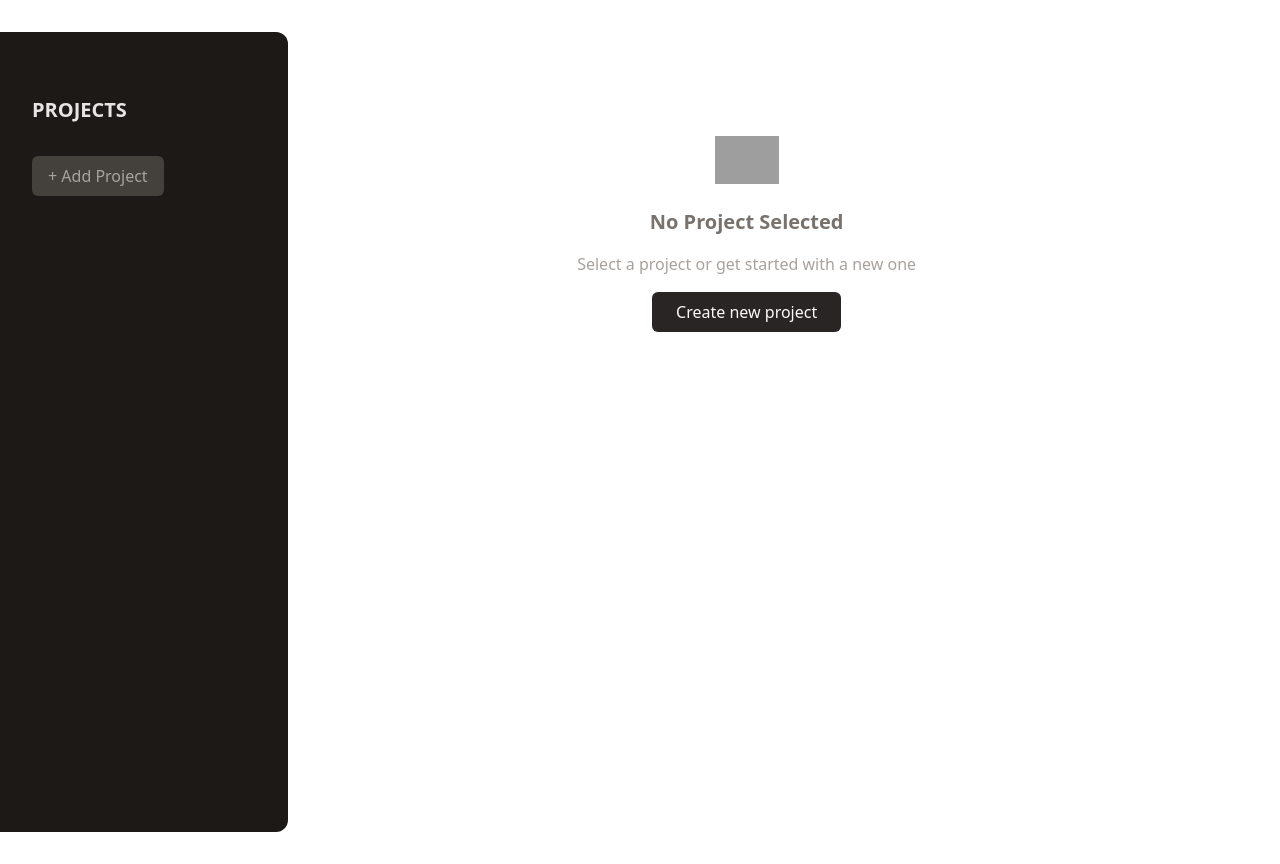
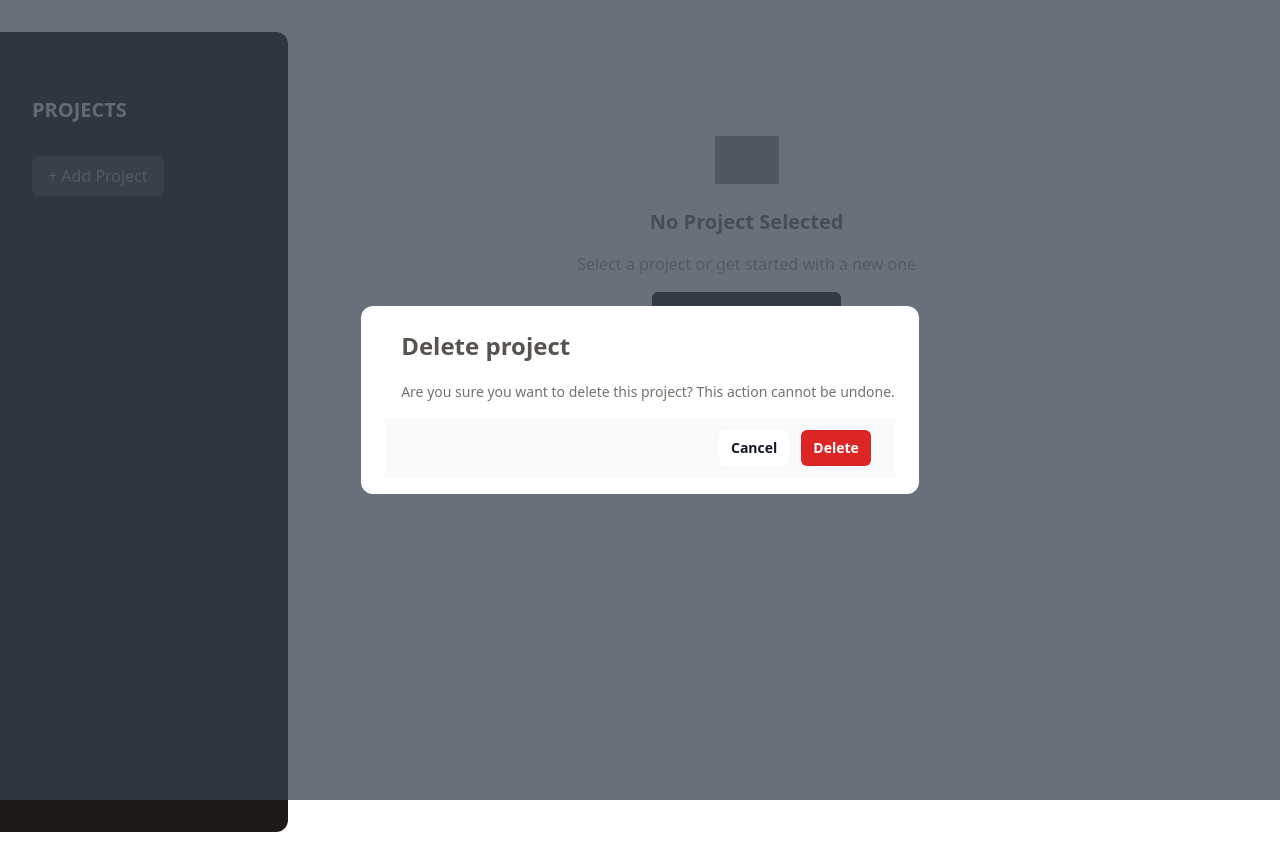
Before and after one commit to aroma-plakollii/project-management-app, a React (Vite) app: page / in a window 1280 px wide. Built offline with nearby package versions, Linux system fonts and the light colour scheme; grey boxes are pictures that could not be loaded.

Commit message:
added ProjectDetails and Modal

```diff
--- a/src/App.jsx
+++ b/src/App.jsx
@@ -3,17 +3,34 @@ import Sidebar from './components/Sidebar'
 import CreateProject from './components/CreateProject'
 import NoProject from './components/NoProject';
 import ProjectDetails from './components/ProjectDetails';
+import Modal from './components/Modal';
 
 function App() {
   const [isCreating, setIsCreating] = useState(false);
   const [projects, setProjects] = useState([]);
   const [selectedProject, setSelectedProject] = useState(null);
+  const [errors, setErrors] = useState({
+    title: false,
+    description: false,
+    dueDate: false,
+    task: false
+  })
 
-  const handleIsCreating = () => setIsCreating(true);
+  const handleIsCreating = () => {
+    setIsCreating(true);
+    setSelectedProject(null)
+  };
 
   const handleCancleIsCreating = () => setIsCreating(false);
 
   const handleCreateProject = (title, description, dueDate) => {
+    setErrors({
+      title: !title.current.value,
+      description: !description.current.value,
+      dueDate: !dueDate.current.value
+    })
+
+    if(title.current.value && description.current.value && dueDate.current.value){
       setProjects((prevProjects) => {
         const updatedProjects = [...prevProjects];
 
@@ -30,28 +47,63 @@ function App() {
 
       handleCancleIsCreating();
     }
+  }
 
   const handleSelectedProject = (index) => setSelectedProject(index);
 
   const handleAddTasks = (task, selectedProject) => {
-    console.log(task, selectedProject);
+    setErrors({
+      ...errors,
+      task: !task.current.value
+    })
+
+    if(task.current.value){
+      setProjects((prevProjects) =>
+        prevProjects.map((project, index) => {
+          if (index === selectedProject) {
+            return {
+              ...project,
+              tasks: [...project.tasks, task.current.value],
+            };
+          }
+          return project;
+        })
+      );
+    }
+  };
+
+  const handleDeleteProject = (index) => {
     setProjects((prevProjects) => {
       const updatedProjects = [...prevProjects];
-
-      updatedProjects.map((project, index) => (
-        index === selectedProject ? updatedProjects[index].tasks.push(task.current.value) : [...project]
-      ))
+      updatedProjects.splice(index, 1);
 
       return updatedProjects;
-    })
+    });
+
+    setSelectedProject(null);
   }
+
+  const handleClearTask = (selectedProject, index) => {
+    setProjects((prevProjects) => {
+      return prevProjects.map((project, projectIndex) => {
+        if (projectIndex === selectedProject) {
+          return {
+            ...project,
+            tasks: project.tasks.filter((task, taskIndex) => taskIndex !== index),
+          };
+        }
+        return project;
+      });
+    });
+  };
 
   return (
       <main className="h-screen my-8 flex gap-8">
         <Sidebar projects={projects} onIsCreating={handleIsCreating} onSelectedProject={handleSelectedProject} />
         {(!isCreating && selectedProject === null) && <NoProject onIsCreating={handleIsCreating} />}
-        {(isCreating && selectedProject === null) && <CreateProject onCreateProject={handleCreateProject} onCancleIsCreating={handleCancleIsCreating} />}
-        {selectedProject !== null && <ProjectDetails project={projects[selectedProject]} selectedProject={selectedProject} onAddTasks={handleAddTasks} />}
+        {(isCreating && selectedProject === null) && <CreateProject errors={errors} onCreateProject={handleCreateProject} onCancleIsCreating={handleCancleIsCreating} />}
+        {selectedProject !== null && <ProjectDetails error={errors.task} project={projects[selectedProject]} selectedProject={selectedProject} onAddTasks={handleAddTasks} onDeleteProject={handleDeleteProject} onClearTask={handleClearTask} />}
+        <Modal />
       </main>
   )
 }
--- a/src/components/CreateProject.jsx
+++ b/src/components/CreateProject.jsx
@@ -1,7 +1,7 @@
 import { useRef } from "react";
 import Input from "./Input";
 
-const CreateProject = ({onCreateProject, onCancleIsCreating}) => {
+const CreateProject = ({errors, onCreateProject, onCancleIsCreating}) => {
     const title = useRef();
     const description = useRef();
     const dueDate = useRef();
@@ -13,9 +13,9 @@ const CreateProject = ({onCreateProject, onCancleIsCreating}) => {
                 <button onClick={() => onCreateProject(title, description, dueDate)} className="px-6 py-2 rounded-md bg-stone-800 text-stone-50 hover:bg-stone-950">Save</button>
             </menu>
             <form>
-                <Input ref={title} label={'Title'} type="text" />
-                <Input ref={description} label={'Description'} textarea={true} />
-                <Input ref={dueDate} label={'Due date'} type="date" />
+                <Input error={errors.title} ref={title} label={'Title'} type="text" />
+                <Input error={errors.description}  ref={description} label={'Description'} textarea={true} />
+                <Input error={errors.dueDate}  ref={dueDate} label={'Due date'} type="date" />
             </form>
         </div>
     )
--- a/src/components/Input.jsx
+++ b/src/components/Input.jsx
@@ -1,11 +1,11 @@
-const Input = ({label, textarea = false, ...props}) => {
+const Input = ({error, label, textarea = false, ...props}) => {
     return (
         <p className="flex flex-col gap-1 my-4">
-            <label className="text-sm font-bold uppercase text-stone-500">{label}</label>
+            <label className={`text-sm font-bold uppercase ${error ? 'text-red-500' : 'text-stone-500'}`}>{label}</label>
             {textarea ?
-            (<textarea {...props} className="w-full p-1 border-b-2 rounded-sm border-stone-300 bg-stone-200 text-stone-600 focus:outline-none focus:border-stone-600" />)
+            (<textarea {...props} className={`w-full p-1 border-b-2 rounded-sm  ${error ? ' border-red-500' : ' border-stone-300'} bg-stone-200 text-stone-600 focus:outline-none focus:border-stone-600`} />)
             :
-            (<input {...props} className="w-full p-1 border-b-2 rounded-sm border-stone-300 bg-stone-200 text-stone-600 focus:outline-none focus:border-stone-600" />)}
+            (<input {...props} className={`w-full p-1 border-b-2 rounded-sm ${error ? ' border-red-500' : ' border-stone-300'} bg-stone-200 text-stone-600 focus:outline-none focus:border-stone-600` }/>)}
         </p>
     )
 }
--- /dev/null
+++ b/src/components/Modal.jsx
@@ -0,0 +1,43 @@
+const Modal = () => {
+    return (
+        <dialog open={true} className="relative z-10">
+            <div className="fixed inset-0 z-10 w-screen overflow-y-auto bg-gray-700 opacity-75"></div>
+            <div className="fixed inset-0 z-10 w-screen overflow-y-auto">
+                <div className="flex min-h-full items-end justify-center p-4 text-center sm:items-center sm:p-0">
+                    <div className="bg-white opacity-100 px-4 pt-5 pb-4 sm:p-6 sm:pb-4 rounded-xl">
+                        <div className="sm:flex sm:items-start">
+                            <div className="mt-3 text-center sm:mt-0 sm:ml-4 sm:text-left">
+                                <h3 className="text-2xl font-semibold text-stone-600">
+                                    Delete project
+                                </h3>
+                                <div className="mt-5 mb-4">
+                                    <div className="text-sm text-stone-500 whitespace-pre-wrap">
+                                        Are you sure you want to delete this project?
+                                        This action cannot be undone.
+                                    </div>
+                                </div>
+                            </div>
+                        </div>
+                        <div className="z-15 bg-gray-50 px-4 py-3 sm:flex sm:flex-row-reverse sm:px-6">
+                            <button
+                            type="button"
+                            className="inline-flex w-full justify-center rounded-md bg-red-600 px-3 py-2 text-sm font-semibold text-white shadow-xs hover:bg-red-500 sm:ml-3 sm:w-auto"
+                            >
+                                Delete
+                            </button>
+                            <button
+                            type="button"
+                            data-autofocus
+                            className="mt-3 inline-flex w-full justify-center rounded-md bg-white px-3 py-2 text-sm font-semibold text-gray-900 shadow-xs inset-ring inset-ring-gray-300 hover:bg-gray-50 sm:mt-0 sm:w-auto"
+                            >
+                                Cancel
+                            </button>
+                        </div>
+                    </div>
+                </div>
+            </div>
+        </dialog>
+    )
+}
+
+export default Modal;
--- a/src/components/ProjectDetails.jsx
+++ b/src/components/ProjectDetails.jsx
@@ -1,6 +1,6 @@
 import { useRef } from "react";
 
-const ProjectDetails = ({project, selectedProject, onAddTasks}) => {
+const ProjectDetails = ({project, error, selectedProject, onAddTasks, onDeleteProject, onClearTask}) => {
     const task = useRef();
 
     return (
@@ -8,14 +8,14 @@ const ProjectDetails = ({project, selectedProject, onAddTasks}) => {
             <header className="pb-4 mb-4 border-b-2 border-stone-300">
                 <div className="flex items-center justify-between">
                     <h1 className="text-3xl font-bold text-stone-600 mb-2">{project.title}</h1>
-                    <button className="text-stone-600 hover:text-stone-950">Delete</button>
+                    <button onClick={() => onDeleteProject(selectedProject)} className="text-stone-600 hover:text-stone-950">Delete</button>
                 </div>
                 <p className="mb-4 text-stone-400">{project.dueDate}</p>
                 <p className="text-stone-600 whitespace-pre-wrap">{project.description}</p>
             </header>
             <h2 className="text-2xl font-bold text-stone-700 mb-4">Tasks</h2>
             <div className="flex items-center gap-4">
-                <input ref={task} className="w-64 px-2 py-1 rounded-sm bg-stone-200" />
+                <input ref={task} className={`w-64 px-2 py-1 rounded-sm bg-stone-200 ${error ? 'border border-red-500' : ''}`} />
                 <button onClick={() => onAddTasks(task, selectedProject)} className="text-stone-700 hover:text-stone-950">Add Task</button>
             </div>
             {project.tasks.length > 0 ?
@@ -23,7 +23,7 @@ const ProjectDetails = ({project, selectedProject, onAddTasks}) => {
                {project.tasks.map((task, index) => (
                 <li key={index} className="flex justify-between my-4">
                     <p className="text-stone-800 my-4">{task}</p>
-                    <button className="text-stone-700 hover:text-red-500">Clear</button>
+                    <button onClick={() => onClearTask(selectedProject, index)} className="text-stone-700 hover:text-red-500">Clear</button>
                 </li>
                ))}
             </ul>)
```
Lines whose indentation alone changed are shown as unchanged.
